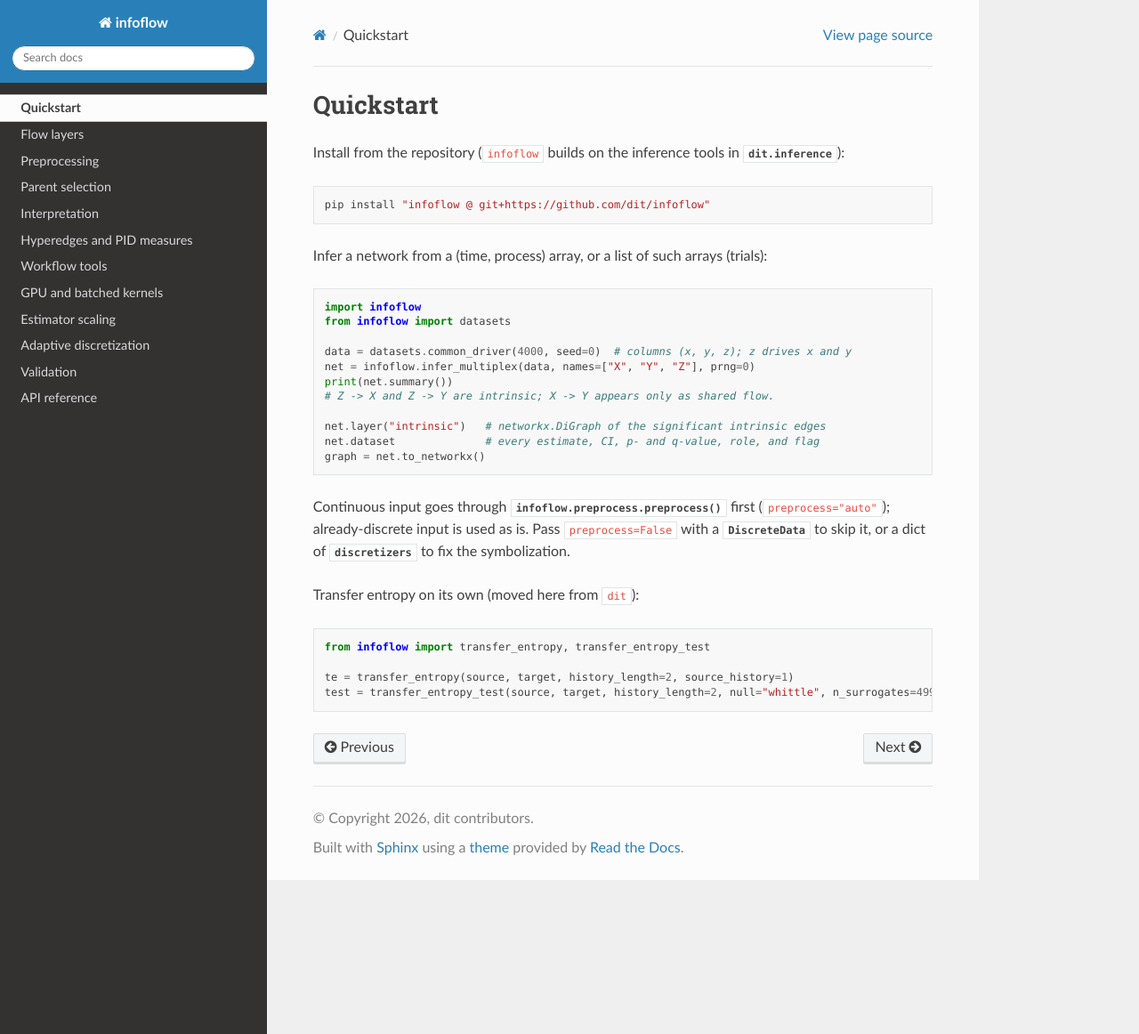
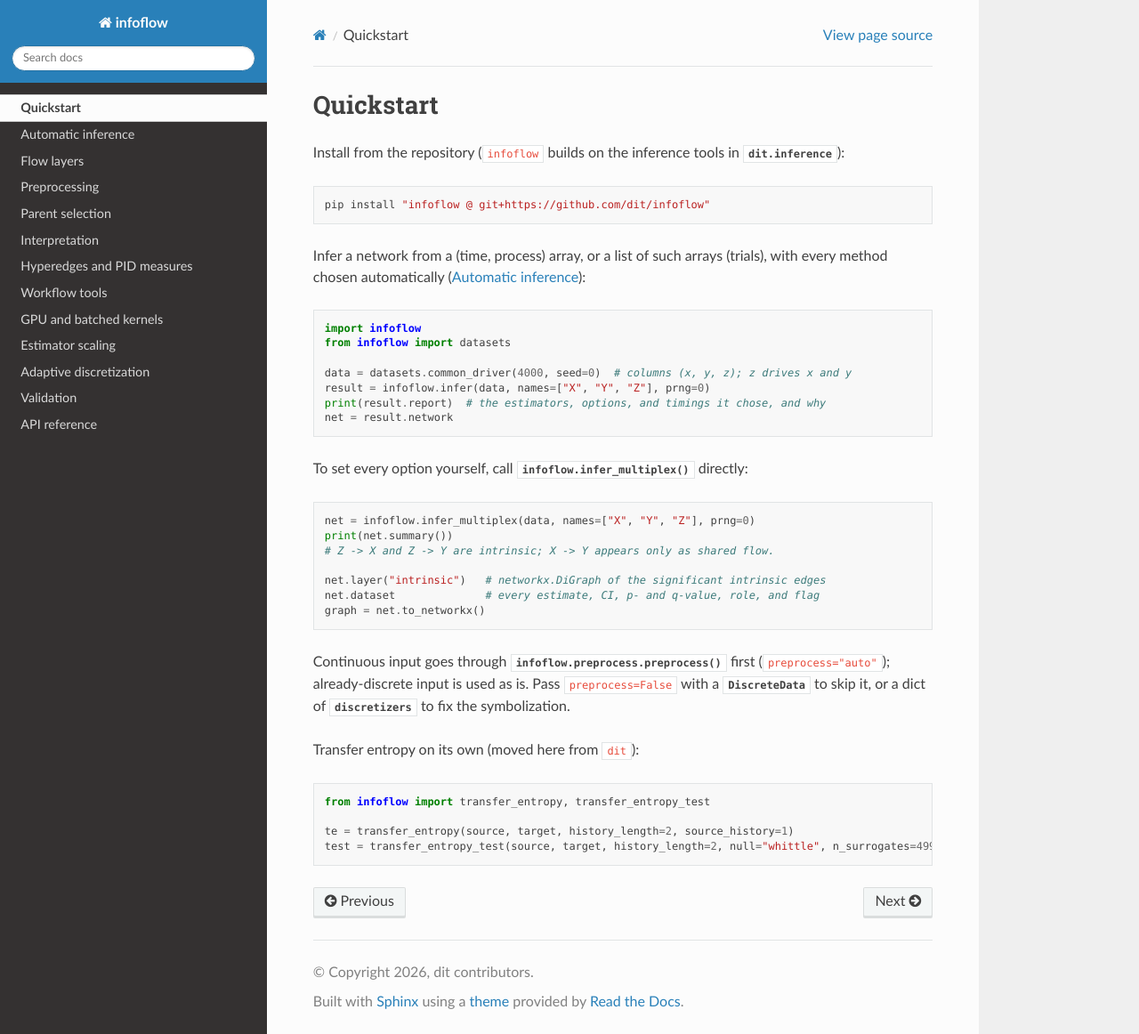
Before and after one commit to dit/infoflow, a Sphinx documentation site: the page built from docs/quickstart.rst, in a window 1280 px wide and 1162 px high. Shown: the whole window at 89% size. Built offline with Sphinx 7.4.7 and the Read the Docs theme 3.1.0, drawn with Linux system fonts in a browser that asks for light colours; pages that are not in the unit, such as notebooks, are missing from menus; the version number could not be read and is left out.

Commit message:
Docs: automatic inference page; quickstart leads with infer()
Co-authored-by: Cursor <cursoragent@cursor.com>

```diff
--- a/docs/api.rst
+++ b/docs/api.rst
@@ -5,6 +5,7 @@ Network inference
 -----------------
 
 .. automodule:: infoflow.network
+.. automodule:: infoflow.auto
 
 Data
 ----
--- a/docs/index.rst
+++ b/docs/index.rst
@@ -27,6 +27,7 @@ and false-discovery-rate control.
    :maxdepth: 2
 
    quickstart
+   auto
    layers
    preprocessing
    skeleton
--- a/docs/quickstart.rst
+++ b/docs/quickstart.rst
@@ -6,7 +6,8 @@ Install from the repository (``infoflow`` builds on the inference tools in
 
     pip install "infoflow @ git+https://github.com/dit/infoflow"
 
-Infer a network from a (time, process) array, or a list of such arrays (trials):
+Infer a network from a (time, process) array, or a list of such arrays (trials),
+with every method chosen automatically (:doc:`auto`):
 
 .. code-block:: python
 
@@ -14,6 +15,14 @@ Infer a network from a (time, process) array, or a list of such arrays (trials):
     from infoflow import datasets
 
     data = datasets.common_driver(4000, seed=0)  # columns (x, y, z); z drives x and y
+    result = infoflow.infer(data, names=["X", "Y", "Z"], prng=0)
+    print(result.report)  # the estimators, options, and timings it chose, and why
+    net = result.network
+
+To set every option yourself, call :func:`infoflow.infer_multiplex` directly:
+
+.. code-block:: python
+
     net = infoflow.infer_multiplex(data, names=["X", "Y", "Z"], prng=0)
     print(net.summary())
     # Z -> X and Z -> Y are intrinsic; X -> Y appears only as shared flow.
```
Also changed, not shown: docs/auto.rst (added, +93 -0 lines).
